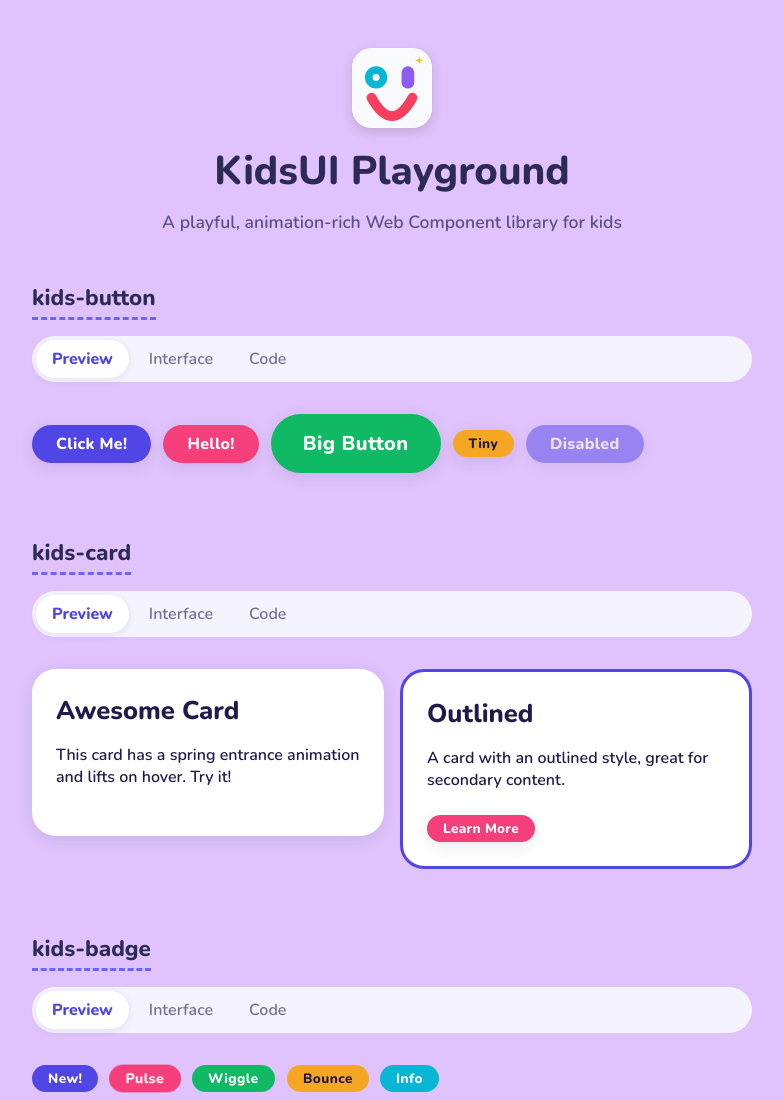
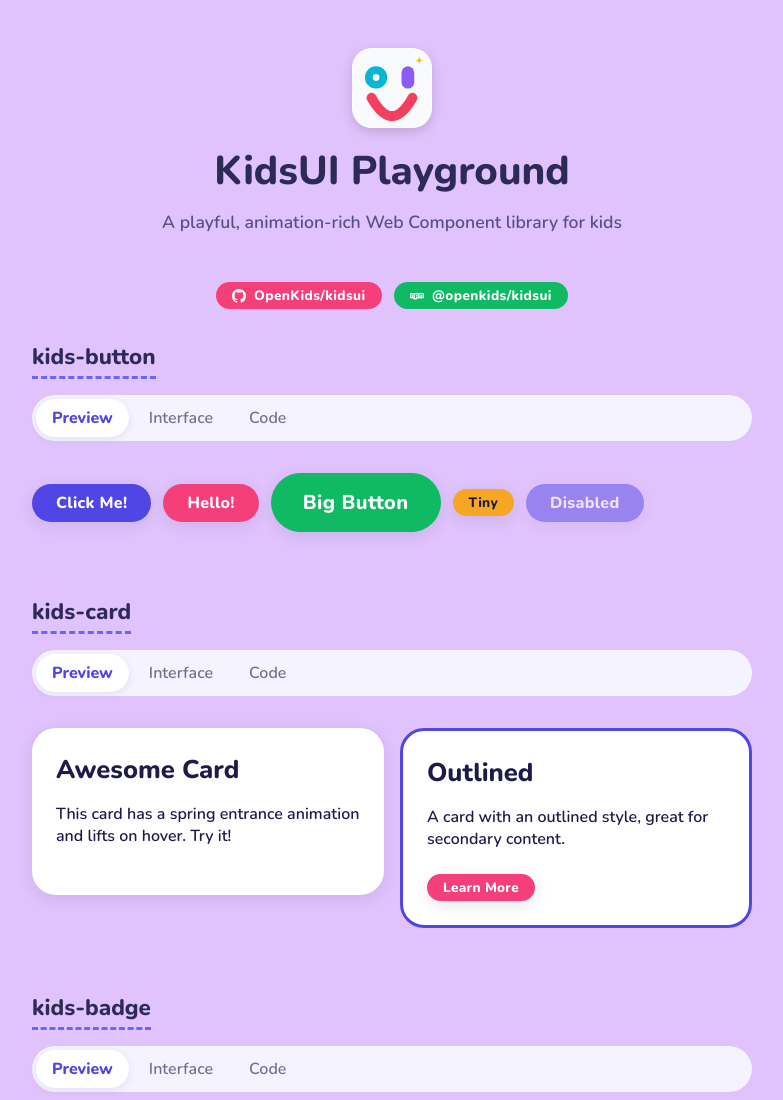
Before and after one commit to OpenKids/kidsui, a website built with Vite: page index.html in a window 1280 px wide. Shown: the top 1100 px of the page, without its empty margins (248-1031 px from the left). Built offline with nearby package versions, Linux system fonts and the light colour scheme.

Commit message:
Add links

```diff
--- a/index.html
+++ b/index.html
@@ -22,6 +22,33 @@
   <h1>KidsUI Playground</h1>
   <p class="subtitle">A playful, animation-rich Web Component library for kids</p>
 
+  <!-- Source Badges -->
+  <div class="source-badges">
+    <a href="https://github.com/OpenKids/kidsui" target="_blank" rel="noopener noreferrer" aria-label="View source on GitHub">
+      <kids-badge variant="secondary" class="source-badge">
+        <svg height="14" width="14" viewBox="0 0 16 16" fill="currentColor" style="vertical-align: middle; margin-right: 4px;">
+          <path d="M8 0C3.58 0 0 3.58 0 8c0 3.54 2.29 6.53 5.47 7.59.4.07.55-.17.55-.38 0-.19-.01-.82-.01-1.49-2.01.37-2.53-.49-2.69-.94-.09-.23-.48-.94-.82-1.13-.28-.15-.68-.52-.01-.53.63-.01 1.08.58 1.23.82.72 1.21 1.87.87 2.33.66.07-.52.28-.87.51-1.07-1.78-.2-3.64-.89-3.64-3.95 0-.87.31-1.59.82-2.15-.08-.2-.36-1.02.08-2.12 0 0 .67-.21 2.2.82.64-.18 1.32-.27 2-.27.68 0 1.36.09 2 .27 1.53-1.04 2.2-.82 2.2-.82.44 1.1.16 1.92.08 2.12.51.56.82 1.27.82 2.15 0 3.07-1.87 3.75-3.65 3.95.29.25.54.73.54 1.48 0 1.07-.01 1.93-.01 2.2 0 .21.15.46.55.38A8.013 8.013 0 0016 8c0-4.42-3.58-8-8-8z"/>
+        </svg>
+        OpenKids/kidsui
+      </kids-badge>
+    </a>
+    <a href="https://www.npmjs.com/package/@openkids/kidsui" target="_blank" rel="noopener noreferrer" aria-label="View on npm">
+      <kids-badge variant="accent" class="source-badge">
+        <svg height="14" width="14" viewBox="0 0 24 24" fill="none" stroke="currentColor" stroke-width="2" stroke-linecap="round" stroke-linejoin="round" style="vertical-align: middle; margin-right: 4px;">
+          <path stroke="none" d="M0 0h24v24H0z" fill="none" />
+          <path d="M1 8h22v7h-12v2h-4v-2h-6l0 -7" />
+          <path d="M7 8v7" />
+          <path d="M14 8v7" />
+          <path d="M17 11v4" />
+          <path d="M4 11v4" />
+          <path d="M11 11v1" />
+          <path d="M20 11v4" />
+        </svg>
+        @openkids/kidsui
+      </kids-badge>
+    </a>
+  </div>
+
   <!-- Buttons -->
   <section>
     <h2>kids-button</h2>
--- a/playground.css
+++ b/playground.css
@@ -9,6 +9,28 @@
 html {
   min-height: 100vh;
   background: #e0c3fc;
+}
+
+.source-badges {
+  display: flex;
+  justify-content: center;
+  align-items: center;
+  gap: 12px;
+  margin: 12px 0 32px;
+  flex-wrap: wrap;
+}
+
+.source-badges a {
+  text-decoration: none;
+}
+
+.source-badge {
+  cursor: pointer;
+  transition: transform 0.2s ease;
+}
+
+.source-badge:hover {
+  transform: scale(1.05);
 }
 
 .logo-container {
```
